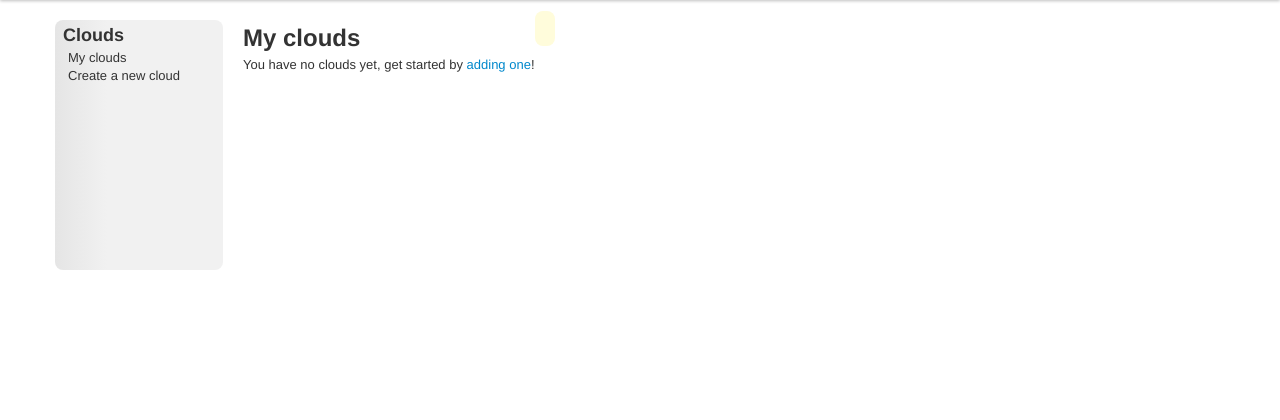
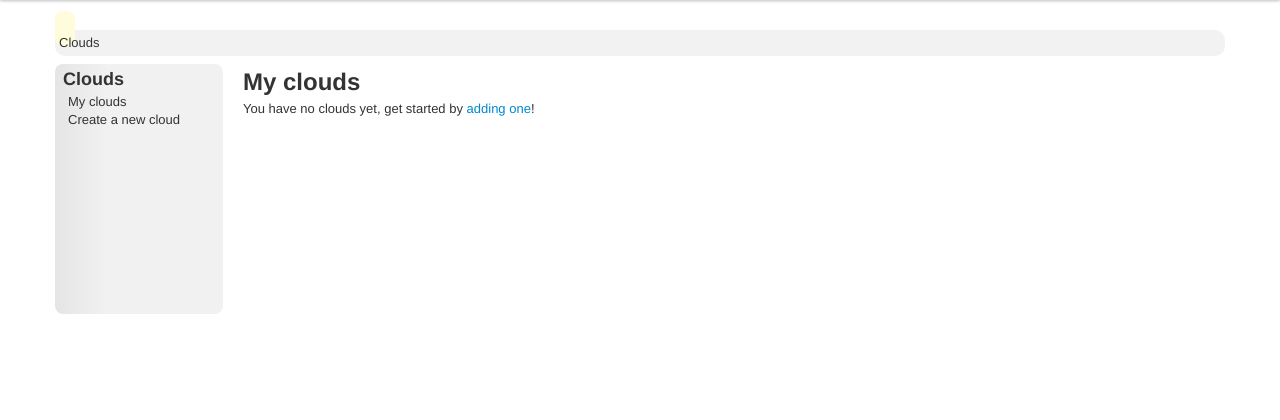
Before and after one commit to sebdah/relic, a Django app: template jeeves/templates/cloud/list.html in a window 1280 px wide. Shown: the part 40-460 px from the top of the page. Run offline with Django 3.2, Linux system fonts and the light colour scheme; the template is opened without the code that fills it, so the values that code supplies are empty; some libraries are stand-ins or nearby versions.

Commit message:
More distict navigation bar

```diff
--- a/jeeves/media/css/style.css
+++ b/jeeves/media/css/style.css
@@ -137,4 +137,9 @@ footer {
     padding: 4px;
     margin-top: -8px;
     margin-bottom: 8px;
+
+    background-color: #F2F2F2;
+    -webkit-border-radius: 10px;
+    -moz-border-radius: 10px;
+    border-radius: 10px;
 }
--- a/jeeves/templates/cloud/add.html
+++ b/jeeves/templates/cloud/add.html
@@ -1,5 +1,6 @@
 {% extends "template.html" %}
 {% block main %}
+{% include "cloud/navigation_bar.html" %}
 {% include "cloud/menu.html" %}
 <div id="addCloud" class='main-content'>
     <h2>Create a new cloud</h2>
--- a/jeeves/templates/cloud/list.html
+++ b/jeeves/templates/cloud/list.html
@@ -1,6 +1,7 @@
 {% extends "template.html" %}
 {% load annoying %}
 {% block main %}
+{% include "cloud/navigation_bar.html" %}
 {% include "cloud/menu.html" %}
 <div id="myClouds" class='main-content'>
     <h2>My clouds</h2>
--- /dev/null
+++ b/jeeves/templates/cloud/navigation_bar.html
@@ -0,0 +1,3 @@
+<div class="navigation-bar">
+    Clouds
+</div>
```
